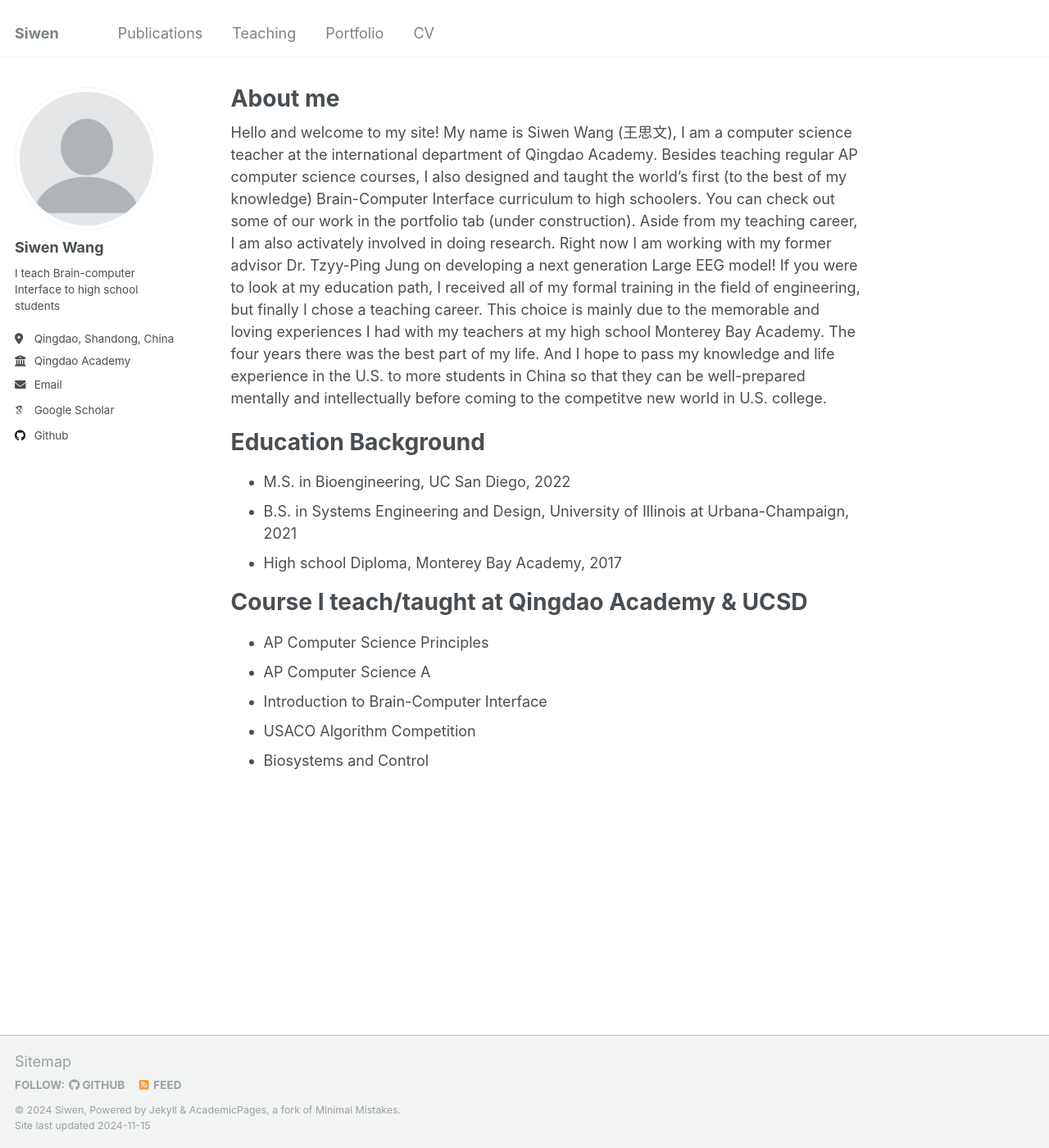
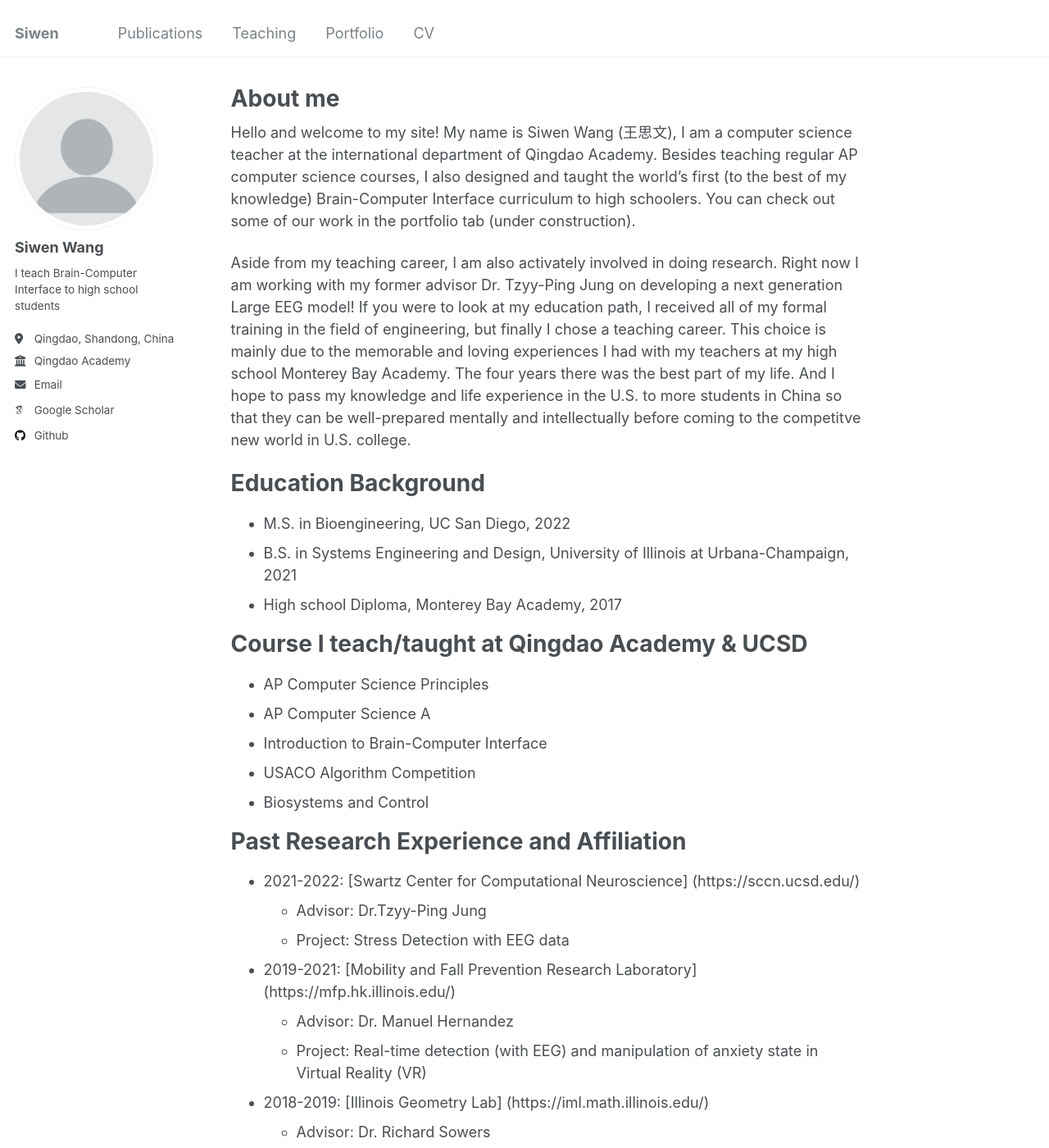
Before and after one commit to siw028/siwen.github.io, a Jekyll site: the page built from _pages/about.md, in a window 1280 px wide and 1400 px high. Shown: the whole window at 82% size. Built offline with Jekyll 4.4.1, drawn with Linux system fonts in a browser that asks for light colours; some web fonts are replaced; some of the changed text lies outside the part shown.

Commit message:
update past research

```diff
--- a/_config.yml
+++ b/_config.yml
@@ -24,7 +24,7 @@ author:
   avatar           : "profile.png"
   name             : "Siwen Wang"
   pronouns         : # example: "she/her"
-  bio              : "I teach Brain-computer Interface to high school students"
+  bio              : "I teach Brain-Computer Interface to high school students"
   location         : "Qingdao, Shandong, China"
   employer         : "Qingdao Academy"
   uri              : # URL
--- a/_pages/about.md
+++ b/_pages/about.md
@@ -10,6 +10,7 @@ redirect_from:
 
 
 Hello and welcome to my site! My name is Siwen Wang (王思文), I am a computer science teacher at the international department of Qingdao Academy. Besides teaching regular AP computer science courses, I also designed and taught the world's first (to the best of my knowledge) Brain-Computer Interface curriculum to high schoolers. You can check out some of our work in the portfolio tab (under construction).
+
 Aside from my teaching career, I am also activately involved in doing research. Right now I am working with my former advisor Dr. Tzyy-Ping Jung on developing a next generation Large EEG model!
 If you were to look at my education path, I received all of my formal training in the field of engineering, but finally I chose a teaching career. This choice is mainly due to the memorable and loving experiences I had with my teachers at my high school Monterey Bay Academy. The four years there was the best part of my life. And I hope to pass my knowledge and life experience in the U.S. to more students in China so that they can be well-prepared mentally and intellectually before coming to the competitve new world in U.S. college.
 
@@ -24,6 +25,7 @@ Education Background
 * B.S. in Systems Engineering and Design, University of Illinois at Urbana-Champaign, 2021
 * High school Diploma, Monterey Bay Academy, 2017
 
+
 Course I teach/taught at Qingdao Academy & UCSD
 ======
 * AP Computer Science Principles
@@ -31,6 +33,18 @@ Course I teach/taught at Qingdao Academy & UCSD
 * Introduction to Brain-Computer Interface
 * USACO Algorithm Competition
 * Biosystems and Control
+
+Past Research Experience and Affiliation
+======
+* 2021-2022: [Swartz Center for Computational Neuroscience] (https://sccn.ucsd.edu/)
+  * Advisor: Dr.Tzyy-Ping Jung
+  * Project: Stress Detection with EEG data
+* 2019-2021: [Mobility and Fall Prevention Research Laboratory] (https://mfp.hk.illinois.edu/)
+  * Advisor: Dr. Manuel Hernandez
+  * Project: Real-time detection (with EEG) and manipulation of anxiety state in Virtual Reality (VR)
+* 2018-2019: [Illinois Geometry Lab] (https://iml.math.illinois.edu/)
+  * Advisor: Dr. Richard Sowers
+  * Project: Predicting the time and energy trade-off of Uber Air Taxi with tremendous Chicago taxi trip dataset
 
 
 <!-- 1. Register a GitHub account if you don't have one and confirm your e-mail (required!)
```
